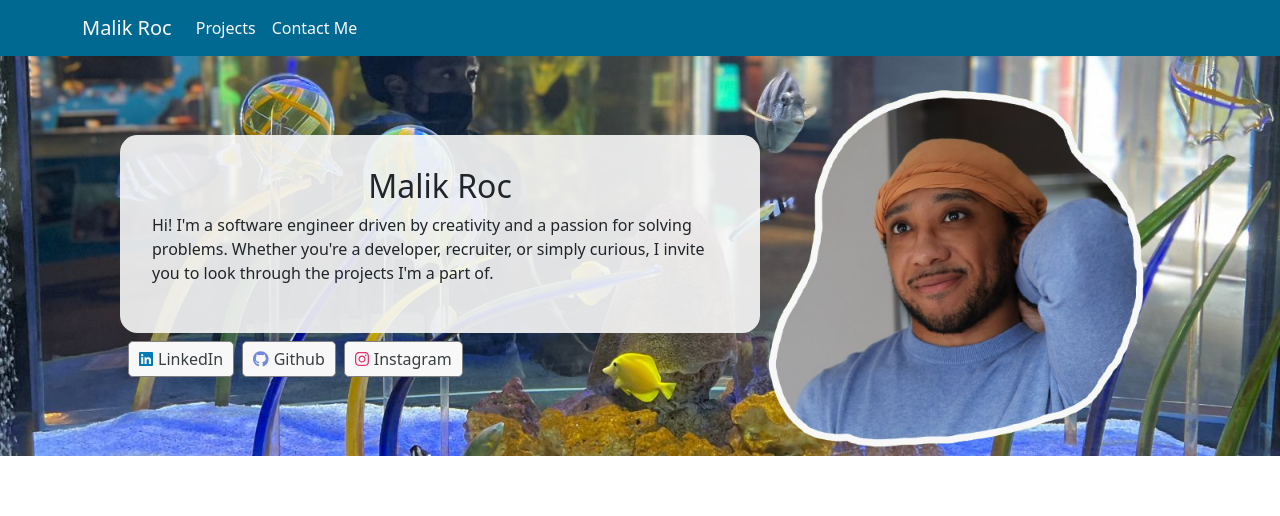
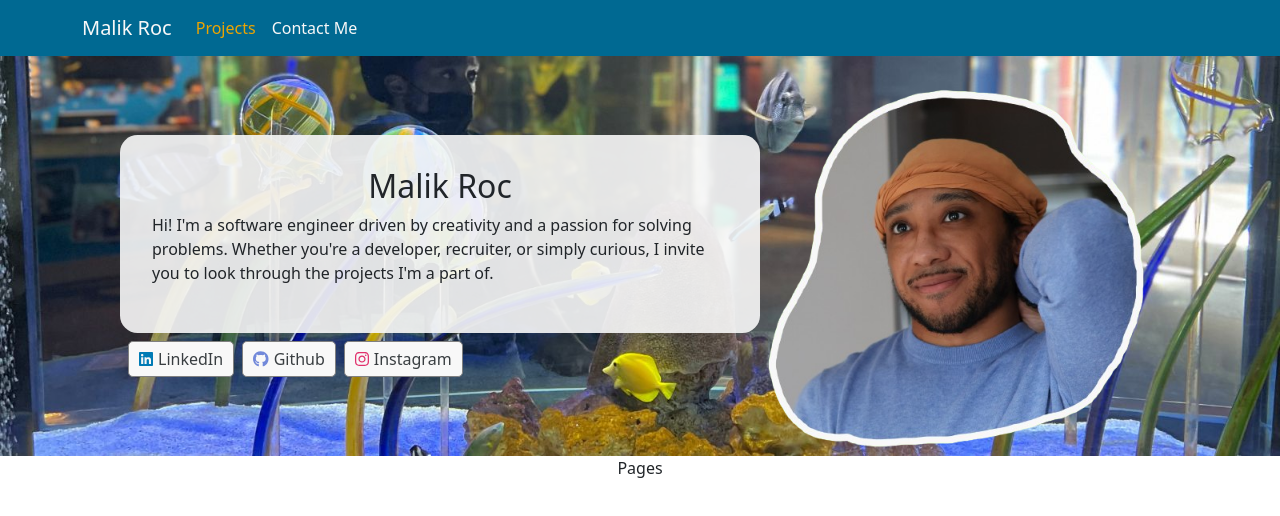
Before and after one commit to rocstory/rocstory.github.io-old, a React (Create React App) app: page / in a window 1280 px wide. Shown: the top 516 px of the page. Built offline with nearby package versions, Linux system fonts and the light colour scheme.

Commit message:
060124 - selected page functionality

```diff
--- a/src/App.tsx
+++ b/src/App.tsx
@@ -1,14 +1,30 @@
-import React from 'react';
+import React, { useState } from 'react';
 import logo from './logo.svg';
 import './App.css';
 import NavBar from './components/NavBar/NavBar';
 import Hero from './components/Hero/Hero';
+import PageLoader from './components/PageLoader/PageLoader';
+import { EPages } from './enums/EPages';
 
 function App() {
+  const [selPage, setSelPage] = useState<EPages>(EPages.Projects);
+
+  const handleSelPage = (selectedPage: EPages) => {
+    setSelPage(selectedPage)
+  }
+
   return (
     <div className="App">
-      <NavBar />
+      <NavBar
+        selPage={selPage}
+        handleSelPage={handleSelPage}
+
+      />
       <Hero />
+      <PageLoader
+        page={selPage}
+
+      />
     </div>
   );
 }
--- a/src/components/Hero/Hero.tsx
+++ b/src/components/Hero/Hero.tsx
@@ -23,8 +23,6 @@ function Hero() {
                         <IntroCard />
                         <MyContacts />
                     </div>
-
-
                 </div>
 
 
--- a/src/components/NavBar/NavBar.scss
+++ b/src/components/NavBar/NavBar.scss
@@ -16,9 +16,14 @@
 
     a {
         font-weight: 500;
+        text-transform: capitalize;
     }
 
     a:hover  {
         color: $rsAccentColor;
     }
+
+    a.rsPageTab.selected {
+        color: $rsAccentColor;
+    }
 }
--- a/src/components/NavBar/NavBar.tsx
+++ b/src/components/NavBar/NavBar.tsx
@@ -2,15 +2,54 @@ import Container from 'react-bootstrap/Container';
 import Nav from 'react-bootstrap/Nav';
 import Navbar from 'react-bootstrap/Navbar';
 import './NavBar.scss';
+import { EPages } from '../../enums/EPages';
 
-function NavBar() {
+interface INavBar {
+    selPage: EPages,
+    handleSelPage: Function
+}
+function NavBar(props: INavBar) {
+    const {
+        selPage,
+        handleSelPage
+    } = props;
+
+    const handleTabClick = (tabName: EPages) => {
+        handleSelPage(tabName);
+    }
+    const isPageSelected = (pageName: EPages) => {
+        return pageName === selPage;
+    }
+
+    // avoid dependency on the ENUM value of EPages
+    const getPageDisplayName = (pageName: EPages) => {
+        switch (pageName) {
+            case EPages.Projects:
+                return 'projects';
+            case EPages.ContactMe:
+                return 'contact me';
+            default:
+                return '?Page?';
+        }
+    }
+
+    const visiblePage = [EPages.Projects, EPages.ContactMe]
     return (
         <Navbar sticky={`top`} className={`rs-navbar`} >
             <Container>
                 <Navbar.Brand className={`disabled`}>Malik Roc</Navbar.Brand>
                 <Nav className="me-auto">
-                    <Nav.Link>Projects</Nav.Link>
-                    <Nav.Link>Contact Me</Nav.Link>
+                    {
+                        visiblePage.map(pageName =>
+                            <Nav.Link
+                                key={`rsPage-${pageName}`}
+                                className={`rsPageTab ${isPageSelected(pageName) ? 'selected' : ''}`}
+                                onClick={() => handleTabClick(pageName)}
+                            >
+                                {getPageDisplayName(pageName)}
+                            </Nav.Link>
+                        )
+                    }
                 </Nav>
             </Container>
         </Navbar>
--- /dev/null
+++ b/src/components/PageLoader/PageLoader.tsx
@@ -0,0 +1,21 @@
+import Container from 'react-bootstrap/Container';
+import { EPages } from '../../enums/EPages';
+import usePageLoader from './usePageLoader';
+
+interface IPageLoader {
+    page: EPages;
+}
+
+function PageLoader({ page }: IPageLoader) {
+
+    const { PageComponent } = usePageLoader(page);
+    return (
+        <Container
+            fluid
+        >
+            {PageComponent}
+        </Container>
+    )
+}
+
+export default PageLoader;
--- /dev/null
+++ b/src/components/PageLoader/usePageLoader.tsx
@@ -0,0 +1,35 @@
+import { useEffect, useState } from "react";
+import { EPages } from "../../enums/EPages";
+import ProjectsPage from "../../pages/ProjectsPage/ProjectsPage";
+import { JsxElement } from "typescript";
+import ContactMePage from "../../pages/ContactMePage/ContactMePage";
+
+
+function usePageLoader(pageName: EPages) {
+    const [PageComponent, setPageComponent] = useState<any>(undefined)
+
+    const getPageToLoad = () => {
+
+        switch (pageName) {
+            case EPages.Projects:
+                return <ProjectsPage />
+            case EPages.ContactMe:
+                return <ContactMePage />  // contact page
+            default:
+                return <div> Page Not Found </div>// page not found page
+        }
+
+    }
+
+    useEffect(() => {
+        const pageToLoad = getPageToLoad();
+        setPageComponent(pageToLoad);
+
+    }, [pageName])
+
+    return {
+        PageComponent
+    }
+}
+
+export default usePageLoader;
--- /dev/null
+++ b/src/enums/EPages.tsx
@@ -0,0 +1,4 @@
+export enum EPages {
+    Projects = 'projects',
+    ContactMe = 'contact-me'
+}
--- /dev/null
+++ b/src/pages/ContactMePage/ContactMePage.tsx
@@ -0,0 +1,15 @@
+import Container from 'react-bootstrap/Container';
+
+function ContactMePage() {
+
+    return (
+        <Container
+            // className='rs-hero'
+            fluid
+        >
+            <div>Contact Me Page</div>
+        </Container>
+    )
+}
+
+export default ContactMePage;
--- /dev/null
+++ b/src/pages/ProjectsPage/ProjectsPage.tsx
@@ -0,0 +1,15 @@
+import Container from 'react-bootstrap/Container';
+
+function ProjectsPage() {
+
+    return (
+        <Container
+            // className='rs-hero'
+            fluid
+        >
+            <div>Pages</div>
+        </Container>
+    )
+}
+
+export default ProjectsPage;
```
